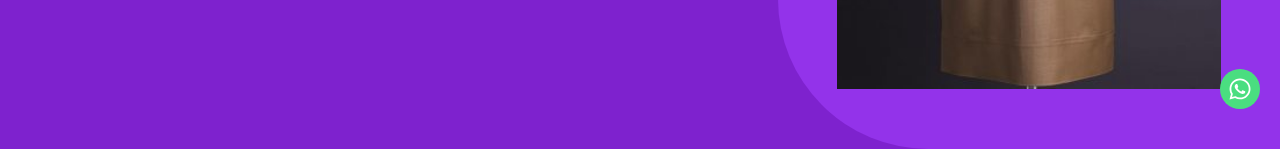
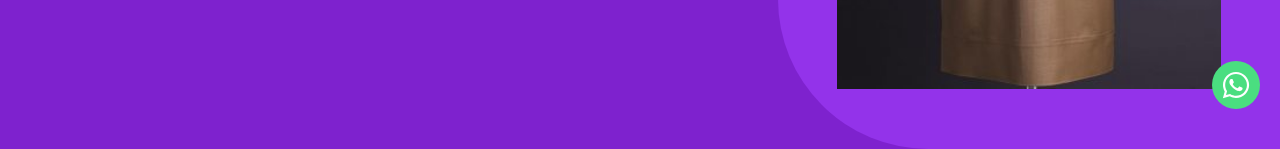
Before and after one commit to kindness-ok/grant-portfolio, a Next.js app: page / in a window 1280 px wide. Shown: the part 651-800 px from the top of the page. Built offline with nearby package versions, Linux system fonts and the light colour scheme.

Commit message:
adding functionalities to the application: part six

```diff
--- a/src/app/page.tsx
+++ b/src/app/page.tsx
@@ -24,6 +24,7 @@ import ImageGallery from "@/components/imageGallery";
 import About from '@/components/about';
 import Services from '@/components/service';
 import FooterContainer from '@/components/footer';
+import useUtilities from '@/utils/index';
 import styles from './style.module.css';
 
 const text = `I'm`;
@@ -109,11 +110,11 @@ export default function Home() {
       <FooterContainer />
         <div>
             <button
-              className='w-10 h-10 flex justify-center items-center text-xl bg-green-400 text-white bottom-7 lg:bottom-10 fixed right-2 lg:right-5 rounded-full z-5'
+              className='w-10 h-10 lg:w-12 lg:h-12 flex justify-center items-center text-xl bg-green-400 text-white bottom-7 lg:bottom-10 fixed right-2 lg:right-5 rounded-full z-5'
               type='button'
             >
               <FaWhatsapp
-                className="text-2xl"
+                className="text-2xl lg:text-3xl"
               />
             </button>
         </div>
```
